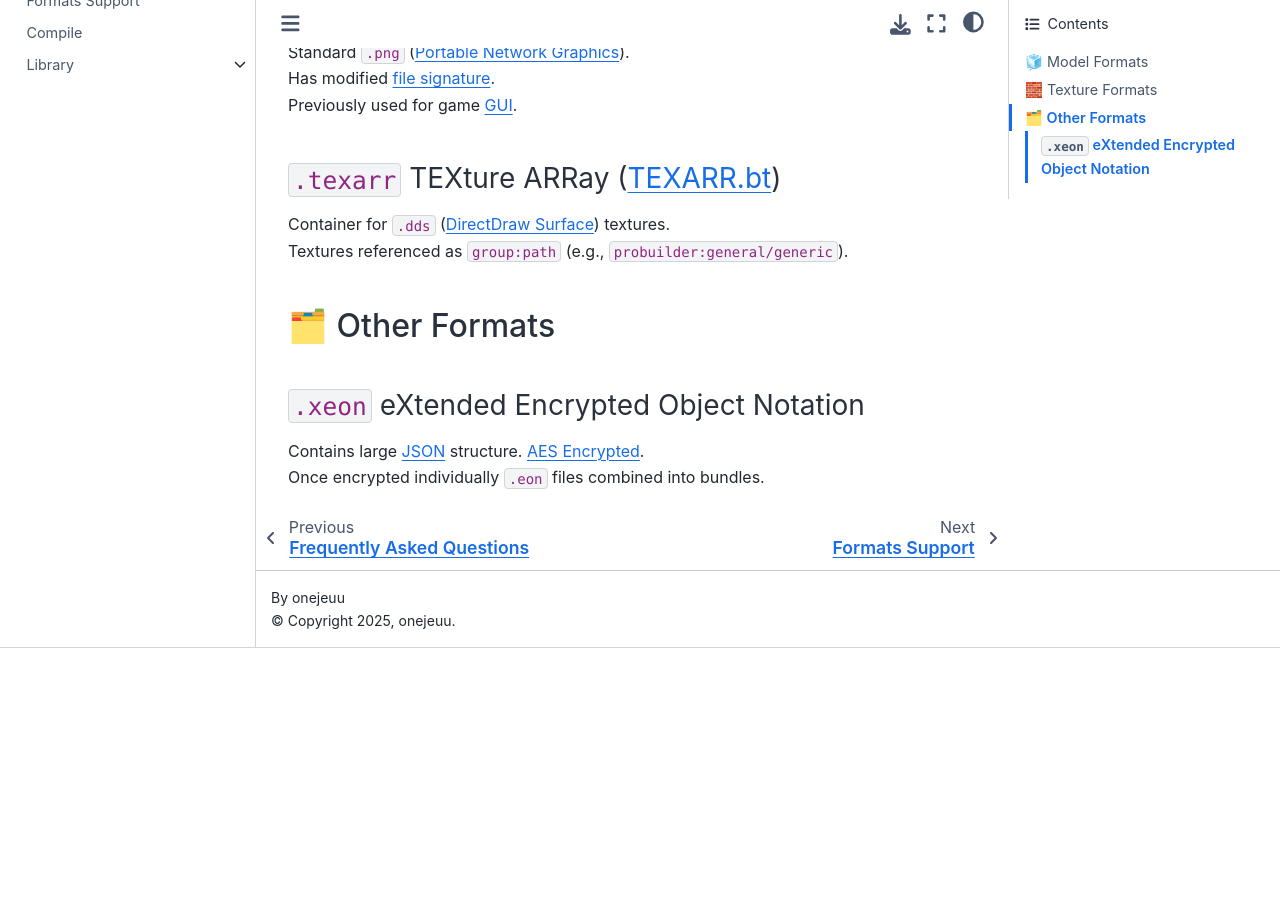
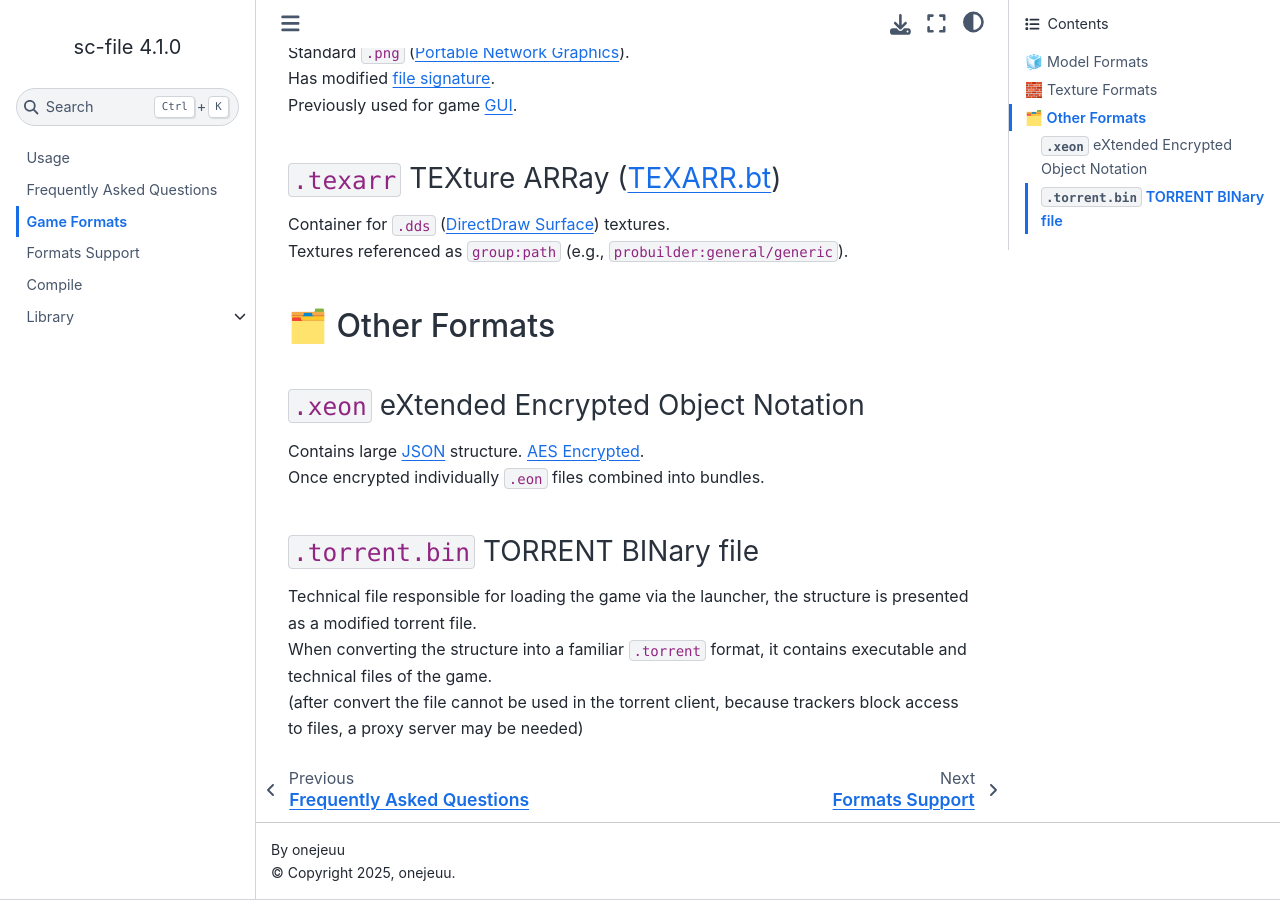
Before and after one commit to onejeuu/sc-file, a Sphinx documentation site: the page built from docs/source/formats.rst, in a window 1280 px wide and 900 px high, scrolled down 1740 px. Built offline with Sphinx 7.4.7 and the Sphinx Book theme 1.1.4, drawn with Linux system fonts in a browser that asks for light colours; before the commit the page ends 2388 px from its top, so only the background shows below that.

Commit message:
added torrent bin in docs

```diff
--- a/docs/source/formats.rst
+++ b/docs/source/formats.rst
@@ -102,3 +102,10 @@ Game Formats
 
 | Contains large `JSON`_ structure. `AES Encrypted <AES_>`_.
 | Once encrypted individually ``.eon`` files combined into bundles.
+
+``.torrent.bin`` TORRENT BINary file
+^^^^^^^^^^^^^^^^^^^^^^^^^^^^^^^^^^^^^
+
+| Technical file responsible for loading the game via the launcher, the structure is presented as a modified torrent file.
+| When converting the structure into a familiar ``.torrent`` format, it contains executable and technical files of the game.
+| (after convert the file cannot be used in the torrent client, because trackers block access to files, a proxy server may be needed)
```
